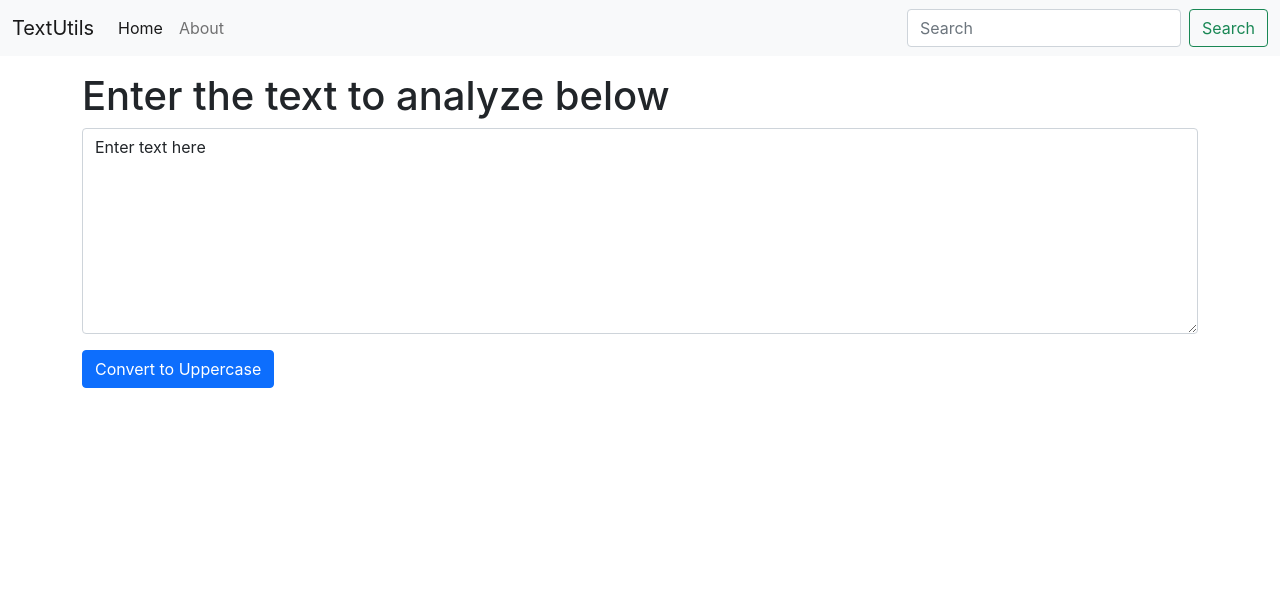
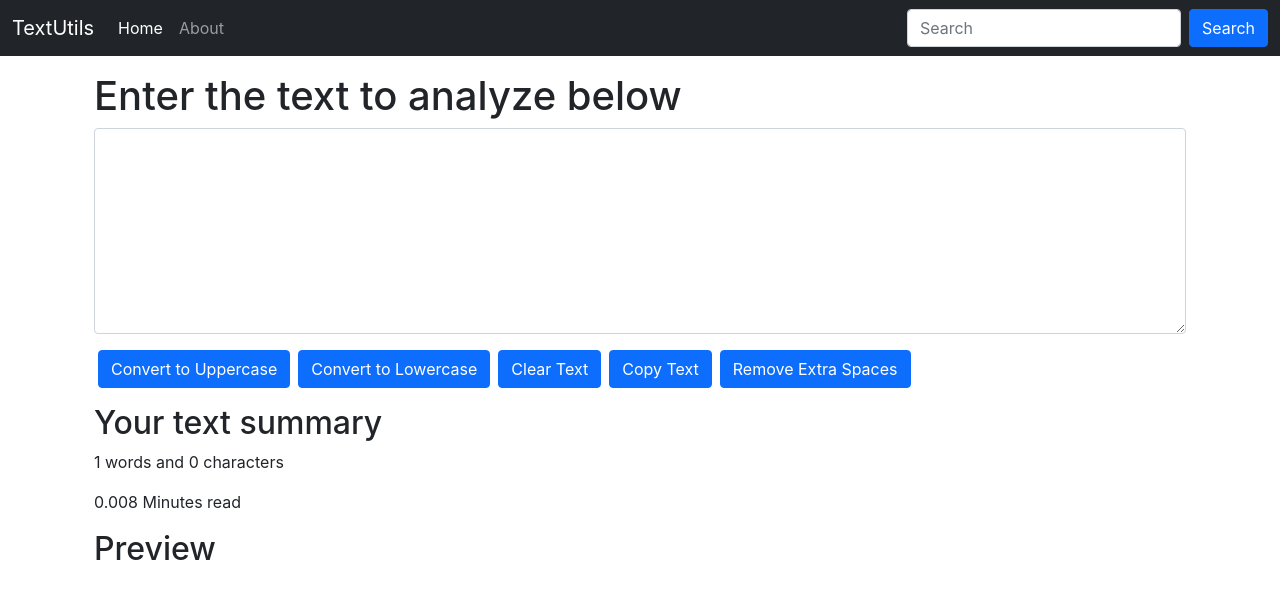
Before and after one commit to Github6432/textutils, a React (Create React App) app: page / in a window 1280 px wide. Shown: the top 598 px of the page. Built offline with nearby package versions, Linux system fonts and the light colour scheme.

Commit message:
vn11 add more functionalty in textUtils

```diff
--- a/src/App.js
+++ b/src/App.js
@@ -1,6 +1,7 @@
 import './App.css';
 import Navbar from './components/Navbar';
 import TextForm from './components/TextForm';
+// import About from './components/About';
 
 function App() {
   return (
@@ -10,6 +11,7 @@
     <Navbar title="TextUtils" />
     <div className="container my-3">
     <TextForm heading="Enter the text to analyze below"/>
+    {/* <About/> */}
     </div>
     </>
   );
--- a/src/components/Navbar.js
+++ b/src/components/Navbar.js
@@ -3,7 +3,7 @@
 
 export default function Navbar(props) {
     return (
-        <nav className="navbar navbar-expand-lg navbar-light bg-light">
+        <nav className="navbar navbar-expand-lg navbar-dark bg-dark">
             <div className="container-fluid">
                 <a className="navbar-brand" href="/">{props.title}</a>
                 <button className="navbar-toggler" type="button" data-bs-toggle="collapse" data-bs-target="#navbarSupportedContent" aria-controls="navbarSupportedContent" aria-expanded="false" aria-label="Toggle navigation">
@@ -20,7 +20,7 @@
                     </ul>
                     <form className="d-flex">
                         <input className="form-control me-2" type="search" placeholder="Search" aria-label="Search" />
-                        <button className="btn btn-outline-success" type="submit">Search</button>
+                        <button className="btn btn-primary" type="submit">Search</button>
                     </form>
                 </div>
             </div>
--- a/src/components/TextForm.js
+++ b/src/components/TextForm.js
@@ -8,21 +8,59 @@
         setText(newText)
     }
 
+    const handleLoClick = ()=>{
+        let newText = text.toLowerCase();
+        setText(newText)
+    }
+
+    const handleClearClick = ()=>{
+        let newText = '';
+        setText(newText)
+    }
+
     const handleOnChange = (event)=>{
         // console.log("On change");
         setText(event.target.value)
     }
 
-    const [text, setText] = useState('Enter text here');
+    // Credits: A
+    const handleCopy = () => {
+        console.log("I am copy");
+        var text = document.getElementById("myBox");
+        text.select();
+        text.setSelectionRange(0, 9999);
+        navigator.clipboard.writeText(text.value);
+    }
+
+    // Credits: Coding Wala
+    const handleExtraSpaces = () => {
+        let newText = text.split(/[ ]+/);
+        setText(newText.join(" "))
+    }
+
+    const [text, setText] = useState('');
     // text = "new text"; // Wrong way to change the state
     // setText("new text"); // Correct way to change the state
     return (
-        <div>
+        <>
+        <div className="container">
             <h1>{props.heading}</h1>
             <div className="mb-3">
             <textarea className="form-control" value={text} onChange={handleOnChange} id="myBox" rows="8"></textarea>
             </div>
-            <button className="btn btn-primary" onClick={handleUpClick}>Convert to Uppercase</button>
+            <button className="btn btn-primary mx-1" onClick={handleUpClick}>Convert to Uppercase</button>
+            <button className="btn btn-primary mx-1" onClick={handleLoClick}>Convert to Lowercase</button>
+            <button className="btn btn-primary mx-1" onClick={handleClearClick}>Clear Text</button>
+            <button className="btn btn-primary mx-1" onClick={handleCopy}>Copy Text</button>
+            <button className="btn btn-primary mx-1" onClick={handleExtraSpaces}>Remove Extra Spaces</button>
         </div>
+        <div className="container my-3">
+            <h2>Your text summary</h2>
+            <p>{text.split(" ").length} words and {text.length} characters</p>
+            <p>{0.008 *  text.split(" ").length} Minutes read</p>
+            <h2>Preview</h2>
+            <p>{text}</p>
+        </div>
+        </>
     )
 }
```
Also changed, not shown: src/components/About.js (added, +76 -0 lines).
